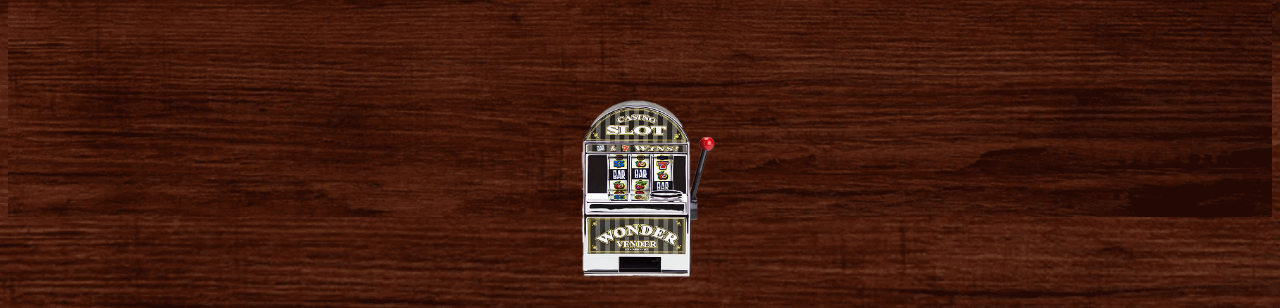
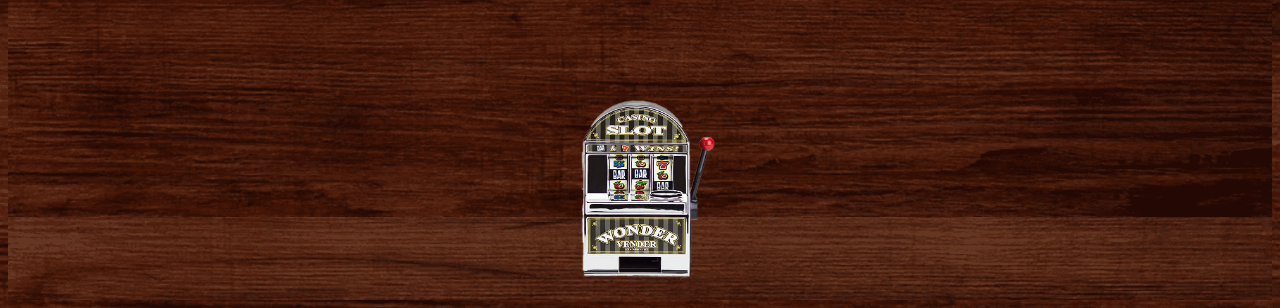
Before and after one commit to EthanACardoso/mistapenguin, a plain HTML site: page index.html in a window 1280 px wide. Shown: the part 585-893 px from the top of the page. Drawn offline with Linux system fonts and the light colour scheme.

Commit message:
Update lifeisdrain.css

```diff
--- a/css/lifeisdrain.css
+++ b/css/lifeisdrain.css
@@ -12,7 +12,7 @@
 }
 
 body{
-    background: no-repeat center/100% url("/images/woodbg.png");
+    background: center/100% url("/images/woodbg.png");
     display: flex;
     justify-content: center;
     align-items: center;
```
